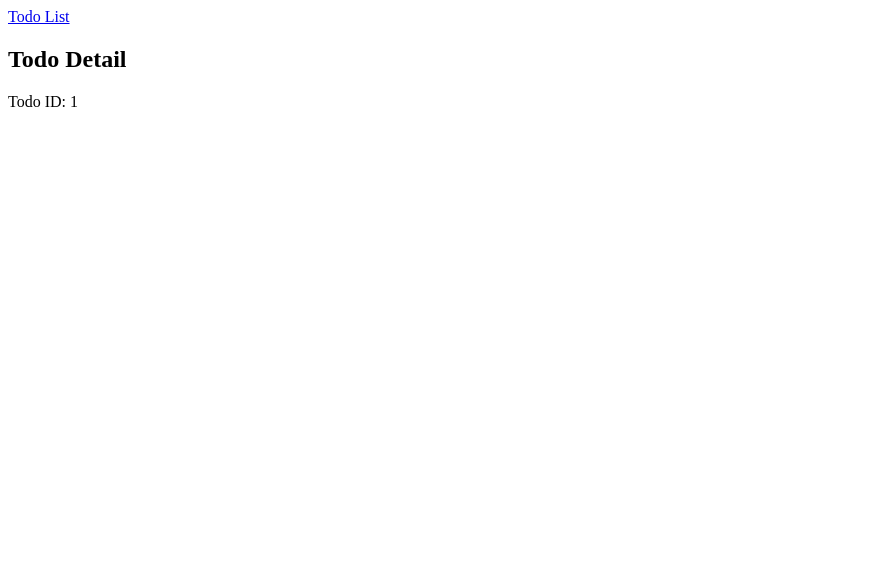
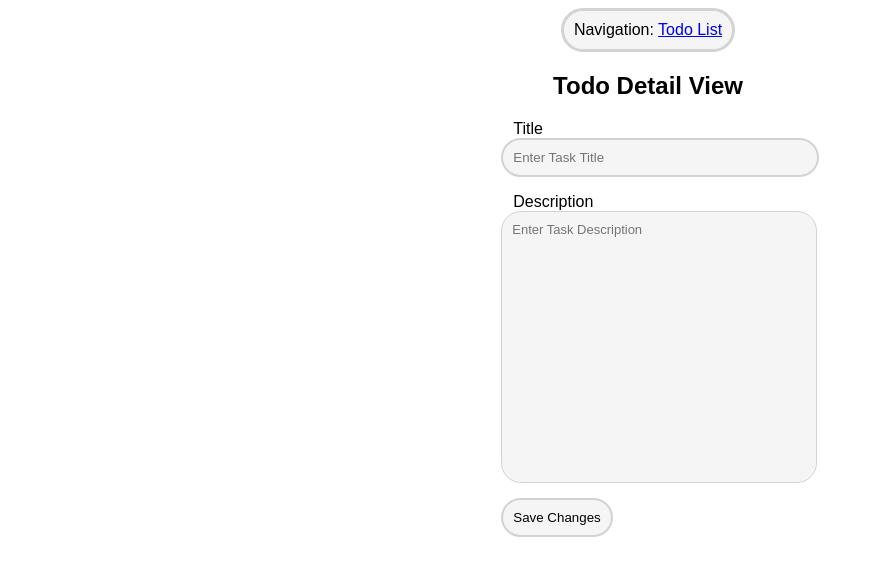
Before and after one commit to mischa-boerner/todo-list, an Angular app: page /todo/1 in a window 1280 px wide. Shown: the top 576 px of the page, without its empty margins (0-874 px from the left). Built offline with nearby package versions, Linux system fonts and the light colour scheme.

Commit message:
Description View

```diff
--- a/src/app/app.component.html
+++ b/src/app/app.component.html
@@ -1,3 +1,4 @@
-<a [routerLink]="'list'">Todo List</a>
+<nav>Navigation: <a [routerLink]="'list'">Todo List</a></nav>
+
 
 <router-outlet />
--- a/src/app/app.component.scss
+++ b/src/app/app.component.scss
@@ -0,0 +1,17 @@
+:host {
+  display: flex;
+  flex-direction: column;
+  align-items: center;
+  height: 100vh;
+  width: 100vw;
+  box-sizing: border-box;
+}
+
+nav {
+  font-family: Arial, serif;
+  background-color: whitesmoke;
+  padding: 10px;
+  border-radius: 30px;
+  border-style: solid;
+  border-color: lightgrey;
+}
--- a/src/app/components/todo-detail/todo-detail.component.html
+++ b/src/app/components/todo-detail/todo-detail.component.html
@@ -1,2 +1,8 @@
-<h2>Todo Detail</h2>
-<p>Todo ID: {{ todoId }}</p>
+<div>
+  <h2>Todo Detail View</h2>
+  <p>Title </p>
+  <input [(ngModel)]="todoTitle" type="text" placeholder="Enter Task Title">
+  <p>Description </p>
+  <textarea [(ngModel)]="todoDescription" type="text" placeholder="Enter Task Description"></textarea>
+  <button (click)="saveChanges()">Save Changes</button>
+</div>
--- a/src/app/components/todo-detail/todo-detail.component.scss
+++ b/src/app/components/todo-detail/todo-detail.component.scss
@@ -0,0 +1,54 @@
+h2 {
+  text-align: center;
+}
+
+h2, p, textarea {
+  font-family: Arial, serif;
+}
+
+p {
+  margin-left: 12px;
+  margin-bottom: 0;
+}
+
+input[type="text"], button, textarea{
+  border-radius: 20px;
+  border-style: solid;
+  border-color: lightgrey;
+  padding: 10px;
+  background-color: whitesmoke;
+  transition: 0.15s;
+}
+
+input[type="text"] {
+  width: 100%;
+}
+
+textarea {
+  font-size: small;
+  transition: 0.1s;
+  scrollbar-width: thin;
+  resize: none;
+  width: 100%;
+  height: 250px;
+  overflow: clip;
+}
+
+::-webkit-scrollbar-button {
+  height: 50px;
+}
+
+input[type="text"]:hover, textarea:hover{
+  background-color: lightgrey;
+}
+
+button {
+  margin-top: 15px;
+}
+
+button:hover {
+  cursor: pointer;
+  color: white;
+  background-color: dodgerblue;
+  border-color: dodgerblue;
+}
--- a/src/app/components/todo-detail/todo-detail.component.ts
+++ b/src/app/components/todo-detail/todo-detail.component.ts
@@ -1,22 +1,52 @@
 import {Component, OnInit} from '@angular/core';
 import {ActivatedRoute} from "@angular/router";
+import {FormsModule} from "@angular/forms";
 
 @Component({
   selector: 'app-todo-detail',
   standalone: true,
-  imports: [],
+  imports: [
+    FormsModule
+  ],
   templateUrl: './todo-detail.component.html',
   styleUrl: './todo-detail.component.scss'
 })
 export class TodoDetailComponent implements OnInit{
   todoId!: string;
+  todoTitle!: string;
+  todoDescription!: string;
 
   constructor(private route: ActivatedRoute) {}
 
   ngOnInit(): void {
     this.route.paramMap.subscribe(params => {
       this.todoId = params.get('id')!;
-      // Fetch task details using this.taskId
+      this.loadTodoItem(this.todoId);
     });
   }
+
+  loadTodoItem(id: string) {
+    const savedData = localStorage.getItem('todoItems');
+    if (savedData) {
+      const todoItems = JSON.parse(savedData);
+      const todoItem = todoItems.find((item: {id: string}) => item.id === id);
+      if (todoItem) {
+        this.todoTitle = todoItem.taskTitle;
+        this.todoDescription = todoItem.taskDescription;
+      }
+    }
+  }
+
+  saveChanges() {
+    const savedData = localStorage.getItem('todoItems');
+    if (savedData) {
+      const todoItems = JSON.parse(savedData);
+      const todoItem = todoItems.find((item: {id: string}) => item.id === this.todoId);
+      if (todoItem) {
+        todoItem.taskTitle = this.todoTitle;
+        todoItem.taskDescription = this.todoDescription;
+        localStorage.setItem('todoItems', JSON.stringify(todoItems));
+      }
+    }
+  }
 }
--- a/src/app/components/todo-item/todo-item.component.html
+++ b/src/app/components/todo-item/todo-item.component.html
@@ -1,4 +1,4 @@
 <div>
   <input type="checkbox" [(ngModel)]="isCompleted" (change)="onCheckboxChange()">
-  <a [routerLink]="['detail', id]">{{ taskTitle }}</a>
+  <span (click)="navigateToDetail()">{{ taskTitle }}</span>
 </div>
--- a/src/app/components/todo-item/todo-item.component.scss
+++ b/src/app/components/todo-item/todo-item.component.scss
@@ -1,8 +1,19 @@
-.task-container {
-  display: flex;
-  align-items: center;
+input[type="checkbox"] {
+  margin-right: 10px;
+  accent-color: dodgerblue;
 }
 
-.task-container input[type="checkbox"] {
-  margin-right: 15px;
+span {
+  font-family: "Arial", serif;
+  cursor: pointer;
+  transition: 0.1s;
 }
+
+span:hover {
+  color: dodgerblue;
+  text-decoration: underline;
+}
+
+div {
+  margin-bottom: 10px;
+}
--- a/src/app/components/todo-item/todo-item.component.ts
+++ b/src/app/components/todo-item/todo-item.component.ts
@@ -17,10 +17,15 @@ export class TodoItemComponent {
   @Input() taskTitle!: string;
   @Input() isCompleted = false;
   @Output() isCompletedChange = new EventEmitter<boolean>();
+  taskDescription!: string;
 
   constructor(private router: Router) {}
 
   onCheckboxChange() {
     this.isCompletedChange.emit(this.isCompleted);
   }
+
+  navigateToDetail() {
+    this.router.navigate(['/todo', this.id]);
+  }
 }
--- a/src/app/components/todo-list/todo-list.component.html
+++ b/src/app/components/todo-list/todo-list.component.html
@@ -1,5 +1,5 @@
 <h1>To Do List</h1>
 <input #taskInput type="text" placeholder="Enter Task Title">
-<button type="button" (click)="addTodoItem()">Add Task</button>
-<button type="button" (click)="clearCompletedTasks()">Clear Completed Tasks</button>
+<button id="add" type="button" (click)="addTodoItem()">Add Task</button>
+<button id="clear" type="button" (click)="clearCompletedTasks()">Clear Completed Tasks</button>
 <ul #todoListContainer></ul>
--- a/src/app/components/todo-list/todo-list.component.scss
+++ b/src/app/components/todo-list/todo-list.component.scss
@@ -0,0 +1,36 @@
+* {
+  margin-right: 5px;
+}
+
+h1 {
+  font-family: Arial, serif;
+  text-align: center;
+}
+
+input[type="text"], button{
+  border-radius: 20px;
+  border-style: solid;
+  border-color: lightgrey;
+  padding: 10px;
+  background-color: whitesmoke;
+  transition: 0.15s;
+}
+
+button:hover {
+  color: white;
+  cursor: pointer;
+}
+
+#add:hover {
+  background-color: dodgerblue;
+  border-color: dodgerblue;
+}
+
+#clear:hover {
+  background-color: red;
+  border-color: red;
+}
+
+input[type="text"]:hover {
+  background-color: lightgrey;
+}
--- a/src/app/components/todo-list/todo-list.component.ts
+++ b/src/app/components/todo-list/todo-list.component.ts
@@ -1,4 +1,4 @@
-import {Component, ComponentRef, ElementRef, ViewChild, ViewContainerRef} from '@angular/core';
+import {Component, ComponentRef, ElementRef, OnInit, ViewChild, ViewContainerRef} from '@angular/core';
 import {TodoItemComponent} from "../todo-item/todo-item.component";
 import { v4 as uuidv4 } from 'uuid';
 
@@ -9,7 +9,7 @@ import { v4 as uuidv4 } from 'uuid';
   templateUrl: './todo-list.component.html',
   styleUrl: './todo-list.component.scss'
 })
-export class TodoListComponent {
+export class TodoListComponent implements OnInit{
   @ViewChild('todoListContainer', {
     read: ViewContainerRef,
     static: true
@@ -20,25 +20,79 @@ export class TodoListComponent {
   }) taskInput!: ElementRef;
 
   private taskComponents: ComponentRef<TodoItemComponent>[] = [];
+  private todoItems: {id: string, taskTitle: string, isCompleted:boolean, taskDescription:string}[] = [];
 
+  ngOnInit() {
+    this.loadData();
+  }
+
+  //Fügt neuen Task hinzu und speicher diesen direkt ab
   addTodoItem() {
-    const taskTitle = this.taskInput.nativeElement.value;
+    const taskTitle = this.taskInput.nativeElement.value; //Zieht Task Titel aus Input Feld
 
     if (taskTitle.trim) {
-      const componentRef = this.container.createComponent(TodoItemComponent);
-      componentRef.instance.taskTitle = taskTitle;
-      componentRef.instance.id = uuidv4();
-      this.taskComponents.push(componentRef); //Fügt neuen Task zu taskComponents hinzu
+      //Fügt Task Daten dem Local Storage array hinzu
+      this.todoItems.push({
+        id: uuidv4(),
+        taskTitle: taskTitle,
+        isCompleted: false,
+        taskDescription: ""
+      });
+
+      this.saveData();
+      this.loadData();
       this.taskInput.nativeElement.value = '';
     }
   }
 
+  //Sucht alle abgeschlossenen Tasks und löscht diese und speichert anschließend
   clearCompletedTasks() {
     for (let i = this.taskComponents.length - 1; i >= 0; i--) {
       if (this.taskComponents[i].instance.isCompleted) {
         this.taskComponents[i].destroy();
         this.taskComponents.splice(i, 1);
+        this.todoItems.splice(i, 1);
       }
+    }
+    this.saveData();
+  }
+
+  //Updated Task wenn sich der Status der Checkbox ändert
+  updateTodoItem(id: string, isCompleted: boolean) {
+    const item = this.todoItems.find(item => item.id === id);
+    if (item) {
+      item.isCompleted = isCompleted;
+      this.saveData();
+    }
+  }
+
+  //Speichert todoItems Array im local storage
+  saveData() {
+    localStorage.setItem('todoItems', JSON.stringify(this.todoItems));
+  }
+
+  //Läd Tasks auf dem Local Storage
+  loadData() {
+    //Cleared alle Arrays und Container vor dem Laden
+    this.taskComponents = [];
+    this.todoItems = [];
+    this.container.clear();
+
+    const savedData = localStorage.getItem('todoItems');
+
+    //Erstellt Components aus den geladenen Daten
+    if(savedData) {
+      this.todoItems = JSON.parse(savedData);
+      this.todoItems.forEach(item => {
+        const componentRef = this.container.createComponent(TodoItemComponent);
+        componentRef.instance.id = item.id;
+        componentRef.instance.taskTitle = item.taskTitle;
+        componentRef.instance.isCompleted = item.isCompleted;
+        componentRef.instance.isCompletedChange.subscribe((isCompleted: boolean) => {
+          this.updateTodoItem(componentRef.instance.id, isCompleted);
+        });
+        this.taskComponents.push(componentRef);
+      });
     }
   }
 }
```
